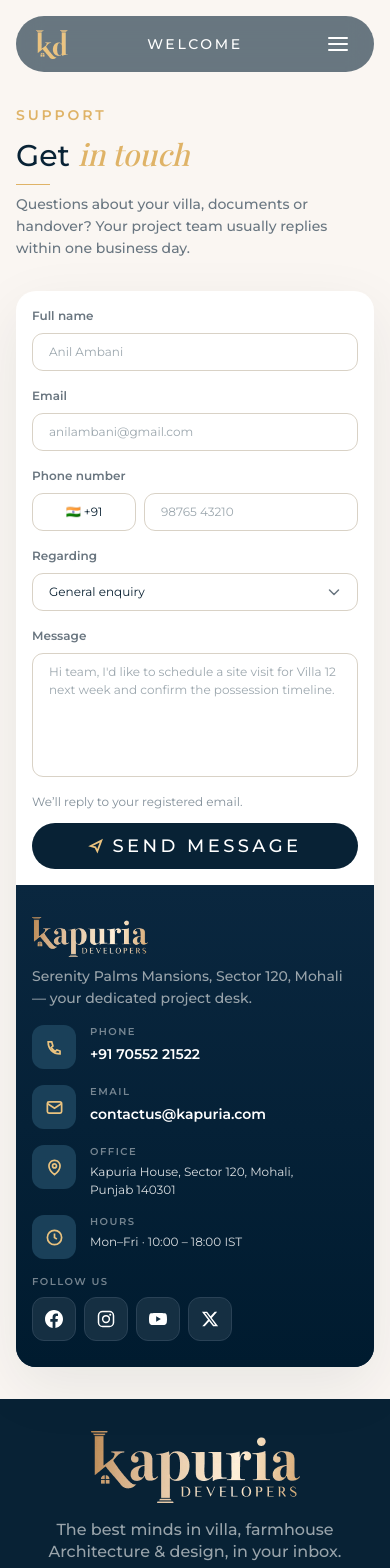
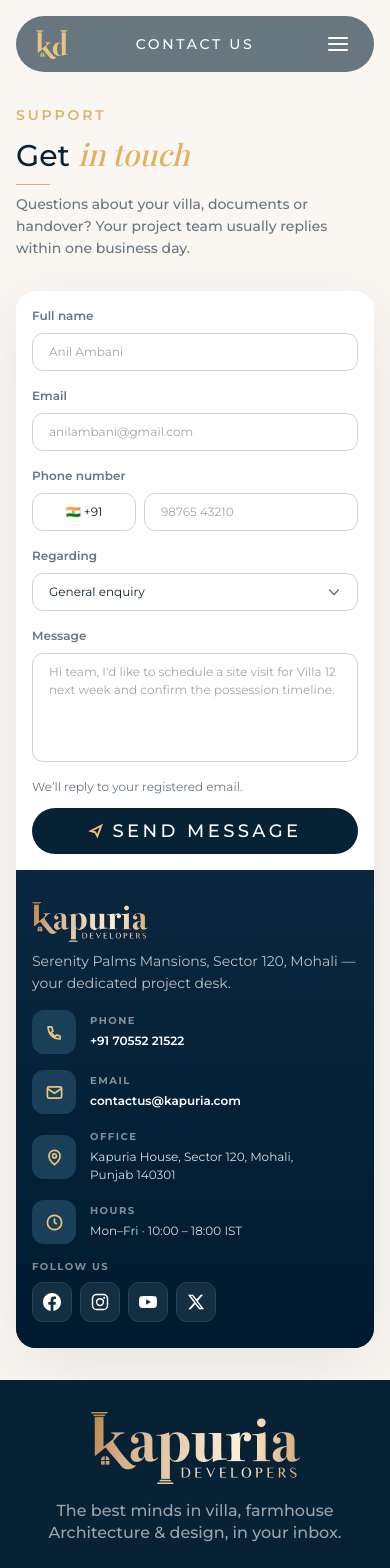
Before and after one commit to Surat-Infotech/kapuria-developers, a Next.js app: page /contact-us in a window 390 px wide. Shown: the top 1568 px of the page. Built offline with nearby package versions, Linux system fonts and the light colour scheme; a web font is replaced by a local one.

Commit message:
WD-3146 update contact form styles and mobile title for contact page

```diff
--- a/src/app/contact-us/_sections/contact-form.jsx
+++ b/src/app/contact-us/_sections/contact-form.jsx
@@ -1,4 +1,6 @@
 "use client";
+
+import { cn } from "@/lib/utils";
 
 import {
   CONTACT_DETAILS,
@@ -24,7 +26,7 @@
   "flex size-44 shrink-0 items-center justify-center rounded-[12px] bg-[#1A4059]";
 
 const DETAIL_LABEL =
-  "text-[10px]/[14px] font-semibold tracking-[1.5px] text-white/45 uppercase lg:text-[12px]/[16px]";
+  "text-[10px]/[14px] font-bold tracking-[1.5px] text-white/50 uppercase lg:text-[12px]/[16px]";
 
 // The project desk lists the socials in its own order — the footer keeps the
 // shared SOCIAL_LINKS order.
@@ -173,13 +175,13 @@
                     name="message"
                     rows={4}
                     placeholder="Hi team, I'd like to schedule a site visit for Villa 12 next week and confirm the possession timeline."
-                    className={`${FIELD} h-124 resize-none`}
+                    className={`${FIELD} h-109 resize-none overflow-y-auto sm:h-124`}
                   />
                 </div>
               </div>
 
               <div className="flex flex-col gap-12 sm:flex-row sm:items-center sm:justify-between">
-                <p className="text-navy-800/50 text-body-xs">
+                <p className="text-body-xs text-[#6A7680]">
                   We&rsquo;ll reply to your registered email.
                 </p>
 
@@ -199,13 +201,13 @@
             <div className="lg:max-w-303">
               <FooterLogo className="h-40 w-auto" />
 
-              <p className="text-muted-foreground text-body-sm mt-8 font-medium">
+              <p className="text-body-sm mt-8 text-[rgba(255,255,255,0.72)]">
                 {CONTACT_INTRO}
               </p>
 
               <ul className="mt-16 flex max-w-290 flex-col gap-16 sm:max-w-full lg:mt-24 lg:gap-24">
                 {CONTACT_DETAILS.map(({ label, value, href, Icon }) => (
-                  <li key={label} className="flex items-start gap-14">
+                  <li key={label} className="flex items-center gap-14">
                     <span className={TILE}>
                       <Icon className="text-gold-300 size-19" />
                     </span>
@@ -216,12 +218,12 @@
                       {href ? (
                         <a
                           href={href}
-                          className="hover:text-gold-300 text-body-sm mt-4 block font-semibold break-words text-white transition-colors duration-200"
+                          className="hover:text-gold-300 text-body-xs sm:text-body-sm mt-4 block font-semibold break-words text-white transition-colors duration-200"
                         >
                           {value}
                         </a>
                       ) : (
-                        <p className="text-body-xs mt-4 text-[rgba(255,255,255,0.85)]">
+                        <p className="text-body-xs sm:text-body-sm mt-4 text-[rgba(255,255,255,0.85)]">
                           {value}
                         </p>
                       )}
@@ -240,7 +242,10 @@
                       target="_blank"
                       rel="noreferrer noopener"
                       aria-label={label}
-                      className={`${TILE} hover:text-gold-300 size-40 rounded-[11px] border border-[#2A4256] bg-[#152F42] text-white transition-colors duration-200 hover:bg-white/15`}
+                      className={cn(
+                        TILE,
+                        "hover:text-gold-300 size-40 rounded-[11px] border border-[#2A4256] bg-[#152F42] text-white transition-colors duration-200 hover:bg-white/15"
+                      )}
                     >
                       <Icon className="size-18" />
                     </a>
--- a/src/components/layout/site-header.jsx
+++ b/src/components/layout/site-header.jsx
@@ -30,6 +30,7 @@
 // Routes that show something other than the default in the mobile pill.
 const MOBILE_TITLES = {
   "/architects": "Construction",
+  "/contact-us": "Contact Us",
   "/our-projects": "Projects",
 };
 
```
